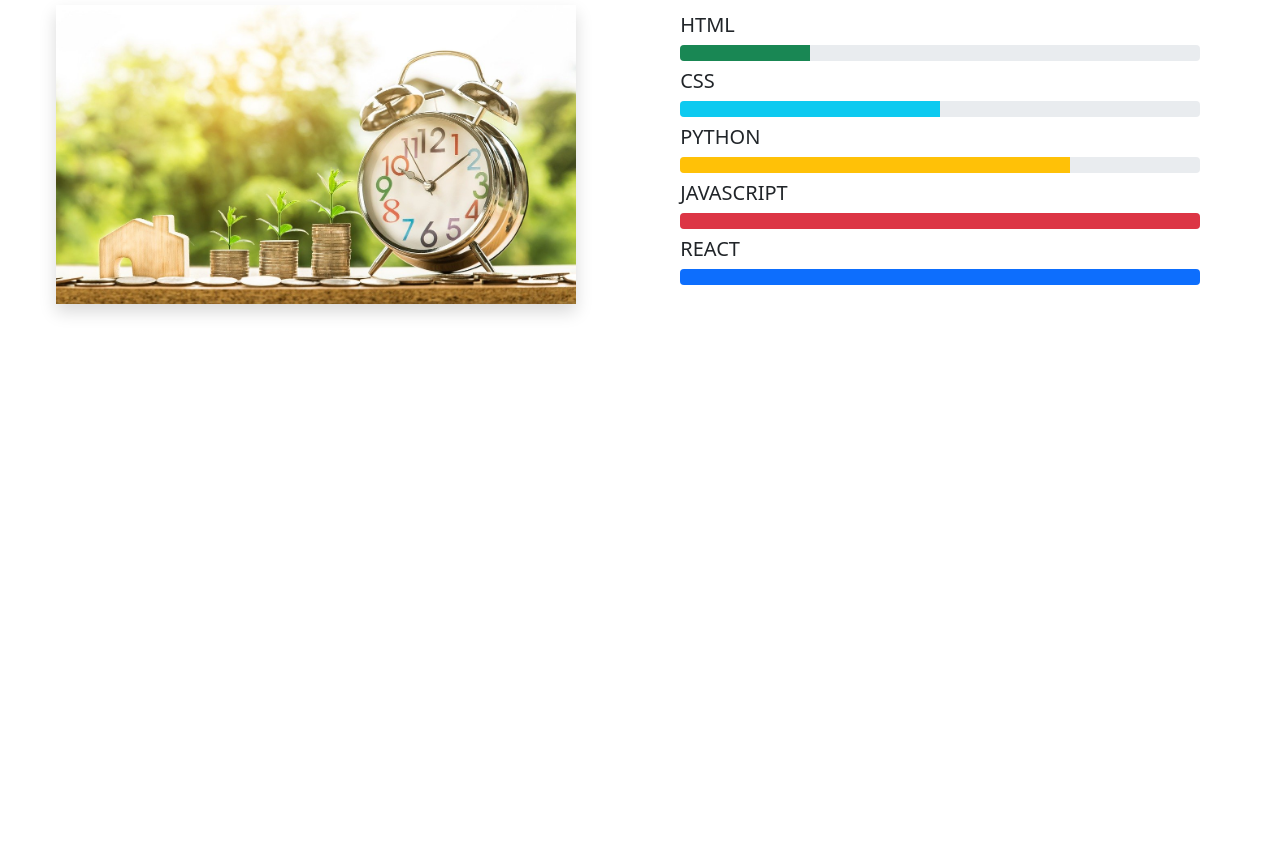
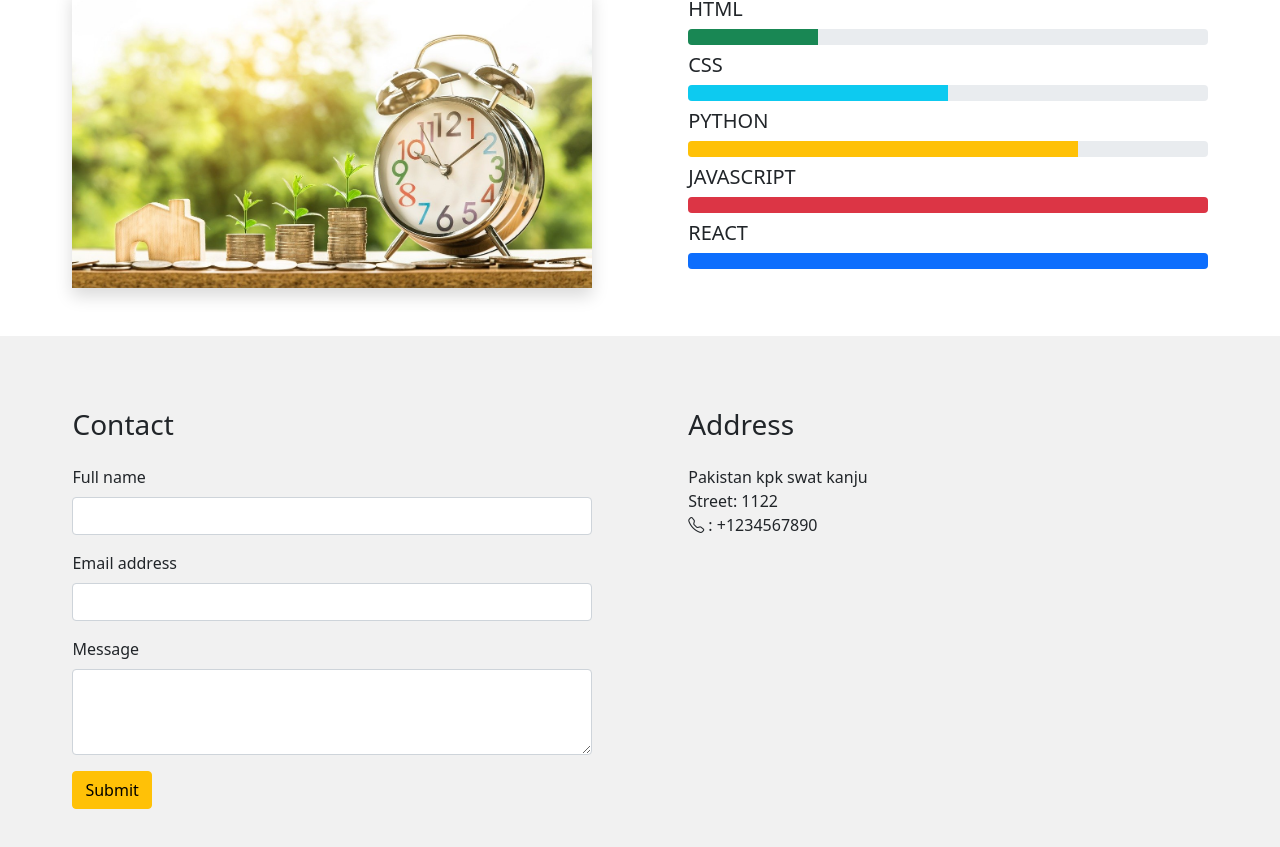
Before and after one commit to bacha-11/Learn-React-Bootstrap, a React (Create React App) app: page / in a window 1280 px wide. Shown: the part 1041-1888 px from the top of the page. Before the commit the page ends 1393 px from the top, so only its background shows below. Built offline with nearby package versions, Linux system fonts and the light colour scheme.

Commit message:
add contact section

```diff
--- /dev/null
+++ b/src/components/pages/Contact.js
@@ -0,0 +1,46 @@
+
+
+function Contact() {
+    return (
+        <div className="container-fluit">
+            <div className="row justify-content-evenly pt-5 pb-5" style={{backgroundColor: "#f1f1f1"}}>
+
+                <div className="col-md-5 mt-4">
+                    <h3 className="mb-4">Contact</h3>
+                    <form>
+
+                        <div className="mb-3">
+                            <label for="name" className="form-label">Full name</label>
+                            <input type="text" className="form-control" id="name" />
+                        </div>
+
+                        <div className="mb-3">
+                            <label for="exampleInputEmail1" className="form-label">Email address</label>
+                            <input type="email" className="form-control" id="exampleInputEmail1" />
+                        </div>
+
+                        <div className="mb-3">
+                            <label for="exampleFormControlTextarea1" className="form-label">Message</label>
+                            <textarea className="form-control" id="exampleFormControlTextarea1" rows="3"></textarea>
+                        </div>
+
+
+                        <button type="submit" className="btn btn-warning">Submit</button>
+                    </form>
+                </div>
+
+                <div className="col-md-5 mt-4">
+                    <h3 className="mb-4">Address</h3>
+                    <p>
+                        Pakistan kpk swat kanju <br />
+                        Street: 1122 <br />
+                        <i class="bi bi-telephone"></i> : +1234567890
+                    </p>
+
+                </div>
+            </div>
+        </div>
+    )
+}
+
+export default Contact;
--- a/src/components/pages/Growth.js
+++ b/src/components/pages/Growth.js
@@ -4,13 +4,13 @@ import growth from "../images/growth.jpg"
 function Growth() {
     return (
         <div className="container-fluit">
-            <div className="row justify-content-evenly mt-5 mb-5">
+            <div className="row justify-content-evenly mt-2 mb-5">
 
-                <div className="col-md-5">
+                <div className="col-md-5 mt-3">
                     <img src={growth} className="d-block w-100 img-fluid shadow" alt="..." />
                 </div>
 
-                <div className="col-md-5 align-items-center mx-4">
+                <div className="col-md-5  mt-3">
 
                     <h5 className="mt-2">HTML</h5>
                     <div className="progress">
--- a/src/components/pages/HomePage.js
+++ b/src/components/pages/HomePage.js
@@ -1,4 +1,5 @@
 
+import Contact from "./Contact";
 import Growth from "./Growth";
 import NavBar from "./NavBar";
 import Service from "./Service";
@@ -18,8 +19,9 @@ function HomePage() {
                 <hr/>
             </div>
 
+            <Growth />
 
-            <Growth />
+            <Contact />
 
 
         </div>
```
